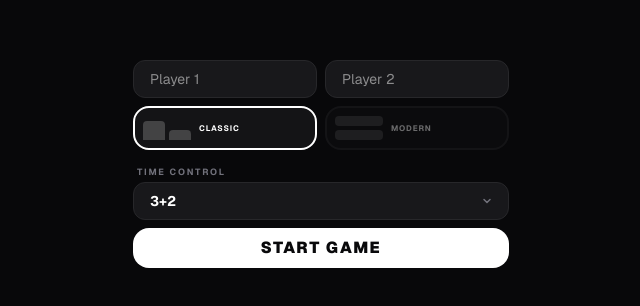
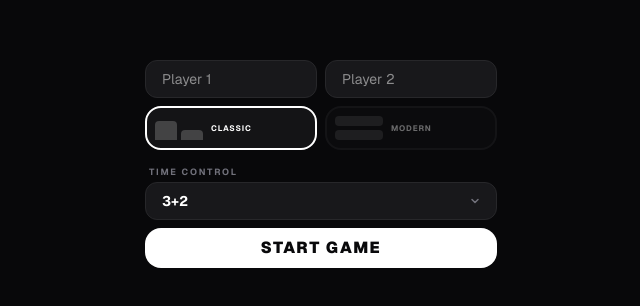
Before and after one commit to LeightonGuang/Score-Keep, a Next.js app: page /chess-clock in a window 1280 px wide. Shown: the part 236-542 px from the top of the page, without its empty margins (319-959 px from the left). Built offline with nearby package versions, Linux system fonts and the light colour scheme.

Commit message:
fix: scroll spacing

```diff
--- a/app/chess-clock/components/SetupOverlay.tsx
+++ b/app/chess-clock/components/SetupOverlay.tsx
@@ -88,8 +88,8 @@ export const SetupOverlay: React.FC<SetupOverlayProps> = ({
   };
 
   return (
-    <div className="fixed inset-0 z-50 flex items-center justify-center bg-zinc-950/95 p-4 backdrop-blur-sm sm:p-6 landscape:p-2">
-      <div className="animate-in fade-in zoom-in scrollbar-hide flex max-h-full w-full max-w-sm flex-col gap-6 overflow-y-auto px-1 py-4 duration-300 landscape:max-h-screen landscape:gap-2 landscape:py-2">
+    <div className="fixed inset-0 z-50 flex items-center justify-center bg-zinc-950/95 backdrop-blur-sm sm:p-6 landscape:p-2">
+      <div className="animate-in fade-in zoom-in scrollbar-hide flex max-h-full w-full max-w-sm flex-col gap-6 overflow-y-auto px-4 py-4 duration-300 landscape:max-h-screen landscape:gap-2 landscape:py-2">
         <h1 className="text-center text-3xl font-black tracking-tight landscape:hidden">
           CHESS CLOCK
         </h1>
```
